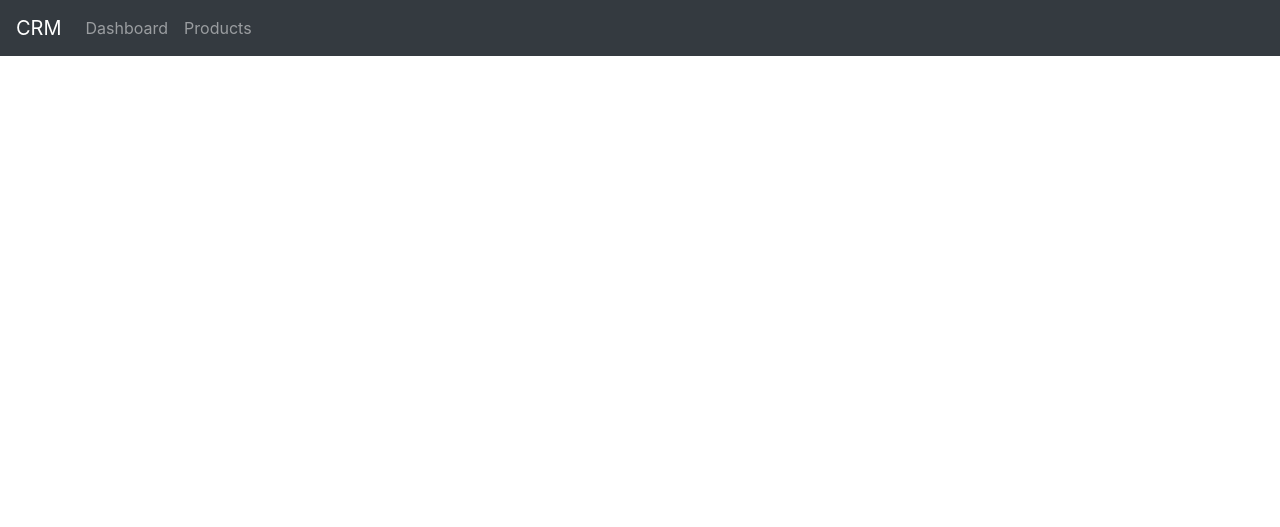
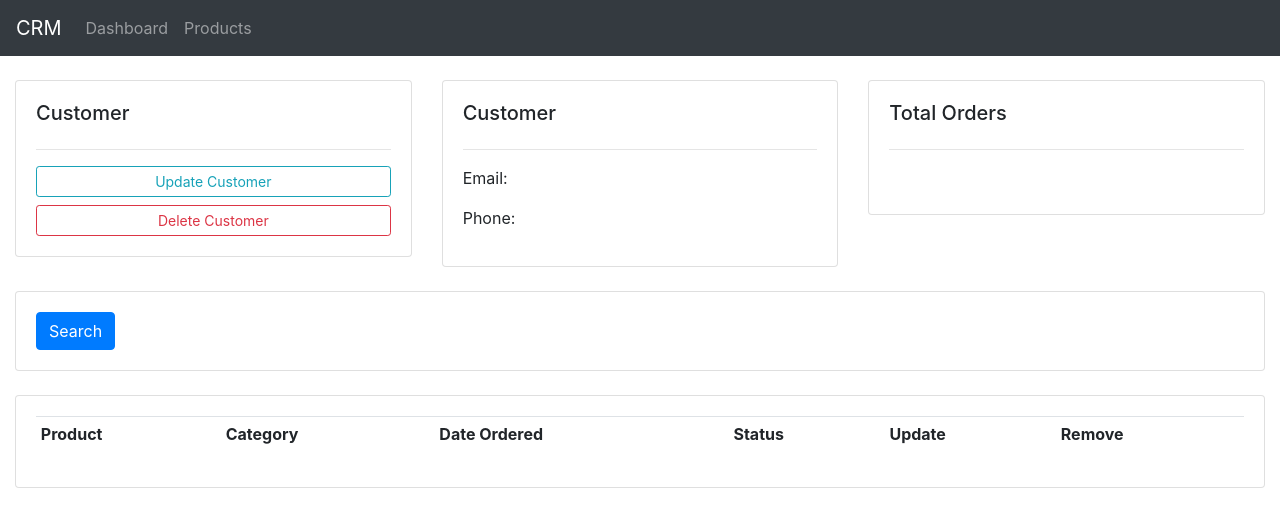
Before and after one commit to Dihfahsih1/customer-order-system, a Django app: page /customer/ in a window 1280 px wide. Shown: the top 527 px of the page. Run offline with Django 3.2, Linux system fonts and the light colour scheme; lists and menus that the app fills with data are empty; some libraries are stand-ins or nearby versions.

Commit message:
add content layout in the templates

```diff
--- a/accounts/templates/accounts/customer.html
+++ b/accounts/templates/accounts/customer.html
@@ -1,4 +1,60 @@
 {% extends 'accounts/main.html' %}
 {% block content %}
+<br>
+<div class="container-fluid">
+    <div class="row">
+        <div class="col-md">
+            <div class="card card-body">
+                <h5>Customer</h5>
+                <hr>
+                <a class="btn btn-outline-info btn-sm btn-block" href="">Update Customer</a>
+                <a class="btn btn-outline-danger btn-sm btn-block" href="">Delete Customer</a>
+            </div>
+        </div>
+        <div class="col-md">
+            <div class="card card-body">
+                <h5>Customer</h5>
+                <hr>
+                <p>Email: </p>
+                <p>Phone: </p>
+            </div>
+        </div>
+        <div class="col-md">
+            <div class="card card-body">
+                <h5>Total Orders</h5>
+                <hr>
+                <h1 style="text-align:center; padding:10px"></h1>
+            </div>
+        </div>
+    </div>
+    <br>
+    <div class="row">
+        <div class="col">
+            <div class="card card-body">
+                <form method="get">
+                    <button class="btn btn-primary" type="submit">Search</button>
+                </form>
+            </div>
+        </div>
+    </div>
+    <br>
+    <div class="row">
+        <div class="col-md">
+            <div class="card card-body">
+                <table class="table table-sm">
+                    <tr>
+                        <th>Product</th>
+                        <th>Category</th>
+                        <th>Date Ordered</th>
+                        <th>Status</th>
+                        <th>Update</th>
+                        <th>Remove</th>
+                    </tr>
+
+                </table>
+            </div>
+        </div>
+    </div>
+</div>
 
 {% endblock %}
--- a/accounts/templates/accounts/main.html
+++ b/accounts/templates/accounts/main.html
@@ -5,8 +5,8 @@
         <title>
             CRM
         </title>
-    {% load bootstrap4 %} {# import bootstrap4/bootstrap3 #}
-    {% bootstrap_javascript jquery='full' %} {# Embed Bootstrap JS+jQuery #}
+        {% load bootstrap4 %}
+        {% bootstrap_javascript jquery='full' %}
         <link rel="stylesheet" href="{% static '/css/main.css' %}">
         <link rel="stylesheet" href="{% static '/css/bootstrap.min.css' %}">
     </head>
--- a/accounts/templates/accounts/status.html
+++ b/accounts/templates/accounts/status.html
@@ -1,4 +1,6 @@
+
 <br>
+<div class="container-fluid">
     <div class="row">
         <div class="col">
             <div class="col-md">
@@ -39,3 +41,4 @@
             </div>
         </div>
     </div>
+</div>
```
Also changed, not shown: accounts/templates/accounts/products.html (+20 -0 lines). Lines whose indentation alone changed are shown as unchanged.
